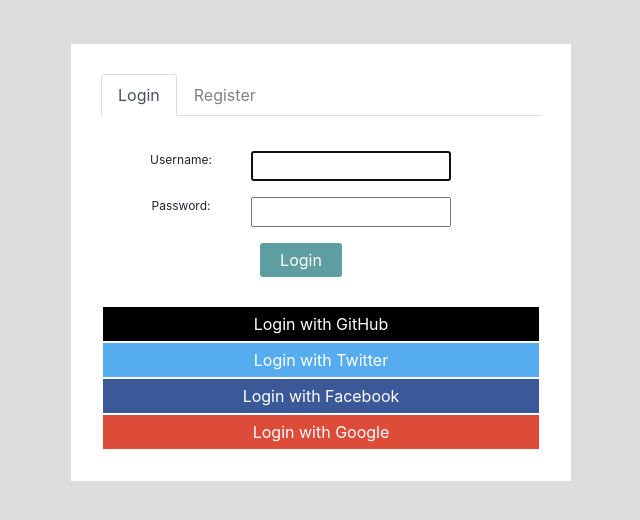
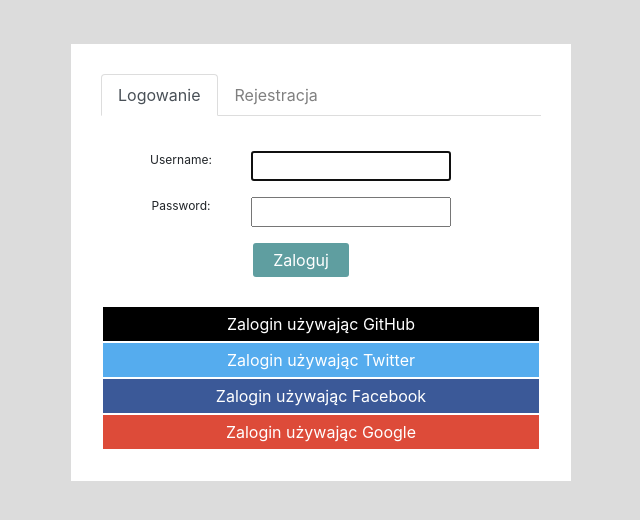
Before and after one commit to jwiszowata/code_reaper, a Django app: page /code_reaper/sign/ in a window 1280 px wide. Shown: the part 56-576 px from the top of the page, without its empty margins (319-959 px from the left). Run offline with Django 3.2, Linux system fonts and the light colour scheme; some libraries are stand-ins or nearby versions.

Commit message:
Translation + main menu styles changed

```diff
--- a/code_reaper/static/code_reaper/base.css
+++ b/code_reaper/static/code_reaper/base.css
@@ -2,4 +2,5 @@
 	background-color: inherit!important;
 	box-shadow: none!important;
 	border: none!important;
+	height: 40px!important;
 }
--- a/code_reaper/templates/registration/login.html
+++ b/code_reaper/templates/registration/login.html
@@ -11,8 +11,8 @@
 
     <nav>
       <div class="nav nav-tabs" id="nav-tab" role="tablist">
-        <a class="nav-item nav-link {% if not sign_active %} show active {% endif %}" id="nav-home-tab" data-toggle="tab" href="#nav-login" role="tab" aria-controls="nav-home" aria-selected="true">Login</a>
-        <a class="nav-item nav-link {{sign_active}}" id="nav-profile-tab" data-toggle="tab" href="#nav-register" role="tab" aria-controls="nav-profile" aria-selected="false">Register</a>
+        <a class="nav-item nav-link {% if not sign_active %} show active {% endif %}" id="nav-home-tab" data-toggle="tab" href="#nav-login" role="tab" aria-controls="nav-home" aria-selected="true">Logowanie</a>
+        <a class="nav-item nav-link {{sign_active}}" id="nav-profile-tab" data-toggle="tab" href="#nav-register" role="tab" aria-controls="nav-profile" aria-selected="false">Rejestracja</a>
       </div>
     </nav>
     <div class="tab-content" id="nav-tabContent">
@@ -21,29 +21,29 @@
           <span class="err">{{login_error}}</span>
           {% csrf_token %}
           {{ login_form.as_p }}
-          <button class="submit-button" type="submit">Login</button>
+          <button class="submit-button" type="submit">Zaloguj</button>
         </form>
       </div>
       <div class="tab-pane fade {{sign_active}}" id="nav-register" role="tabpanel" aria-labelledby="nav-profile-tab">
         <form class="sa-innate-form" method="post" action="{% url 'signup' %}">
           {% csrf_token %}
           {{ sign_form.as_p }}
-          <button class="submit-button" type="submit">Join now</button>
+          <button class="submit-button" type="submit">Zarejestruj</button>
         </form>
       </div>
     </div>
 
     <div id="github" class="social">
-      <a href="{% url 'social:begin' 'github' %}">Login with GitHub</a>
+      <a href="{% url 'social:begin' 'github' %}">Zalogin używając GitHub</a>
     </div>
     <div id="twitter" class="social">
-      <a href="{% url 'social:begin' 'twitter' %}">Login with Twitter</a>
+      <a href="{% url 'social:begin' 'twitter' %}">Zalogin używając Twitter</a>
     </div>
     <div id="facebook" class="social">
-      <a href="{% url 'social:begin' 'facebook' %}">Login with Facebook</a>
+      <a href="{% url 'social:begin' 'facebook' %}">Zalogin używając Facebook</a>
     </div>
     <div id="google" class="social">
-      <a href="{% url 'social:begin' 'google-oauth2' %}">Login with Google</a>
+      <a href="{% url 'social:begin' 'google-oauth2' %}">Zalogin używając Google</a>
     </div>
   </div>
 {% endblock %}
```
